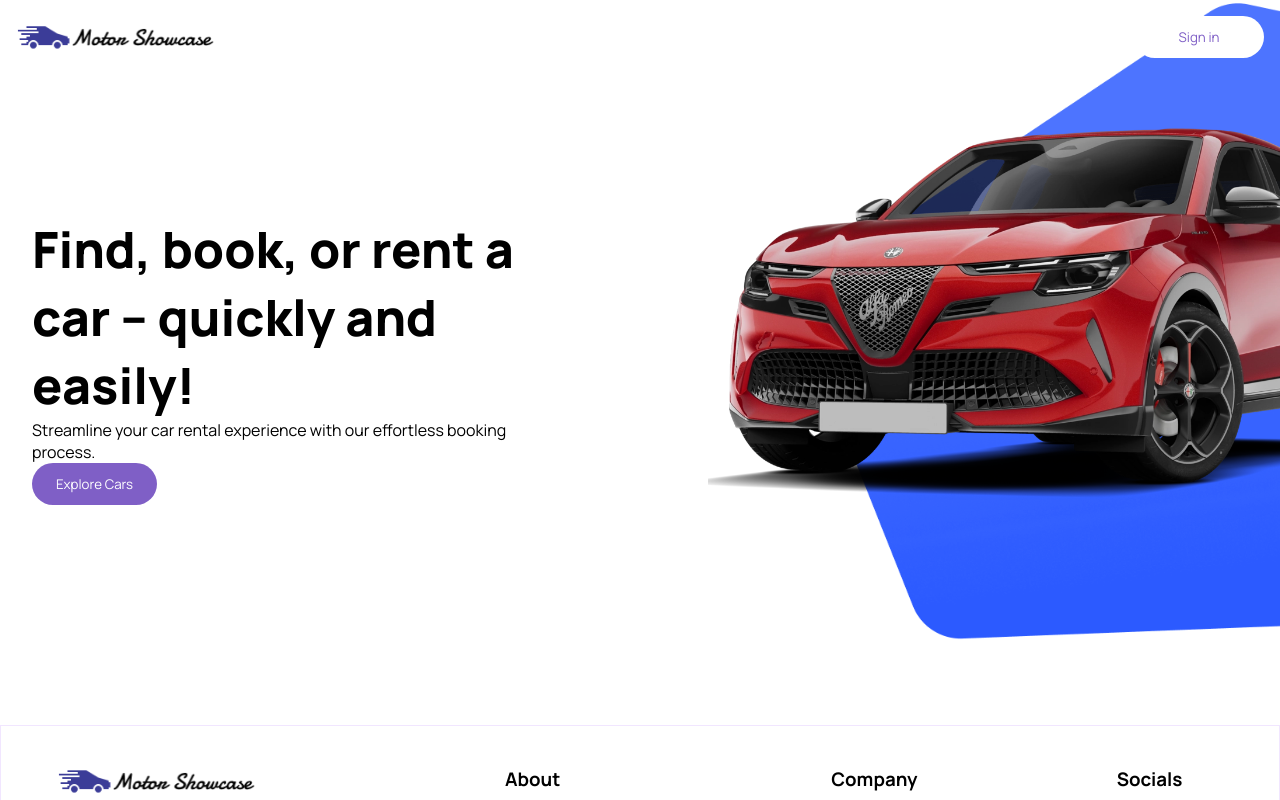
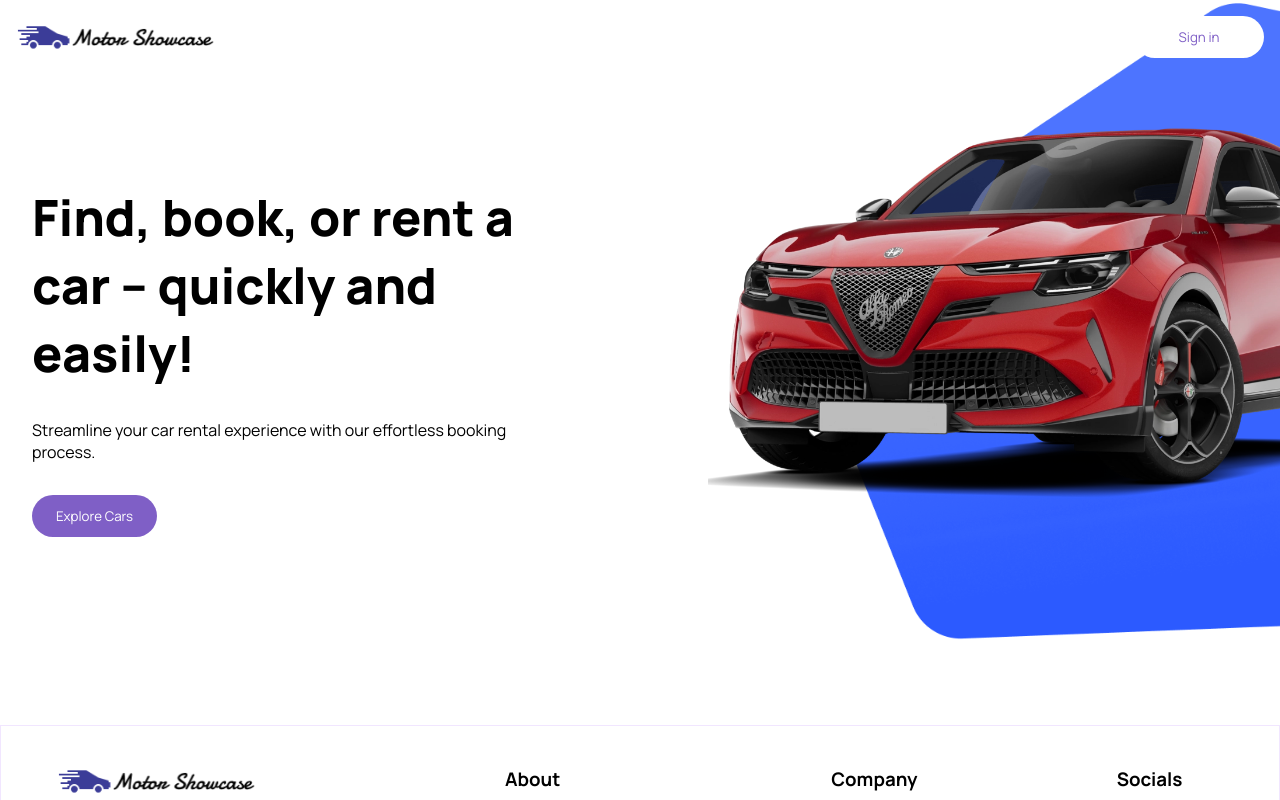
Before and after one commit to ahmedjk34/motor-showcase, a Next.js app: page / in a window 1280 px wide. Shown: the top 800 px of the page. Built offline with nearby package versions, Linux system fonts and the light colour scheme.

Commit message:
Minor style tweaks to hero

```diff
--- a/src/styles/pages/home-page.module.scss
+++ b/src/styles/pages/home-page.module.scss
@@ -47,6 +47,12 @@
       flex-direction: row;
       position: relative;
       .heroInfo {
+        display: flex;
+        flex-direction: column;
+        gap: 2rem;
+        button {
+          width: fit-content;
+        }
       }
       .heroImageContainer {
         flex: 1.25;
```
